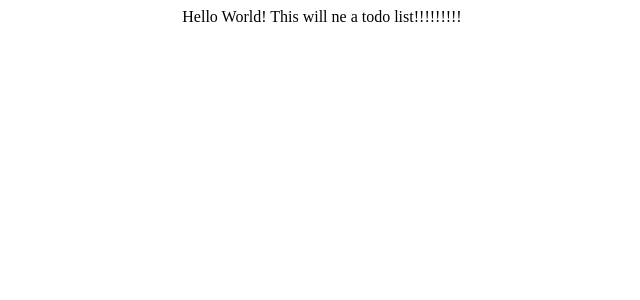
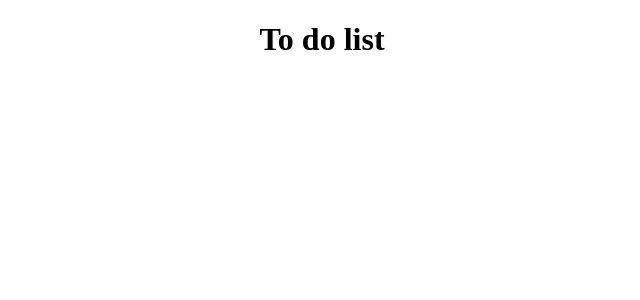
Before and after one commit to kevinrhidalgo/todo-react-prac, a React (Create React App) app: page / in a window 1280 px wide. Shown: the top 300 px of the page, without its empty margins (318-958 px from the left). Built offline with nearby package versions, Linux system fonts and the light colour scheme.

Commit message:
adding a component

```diff
--- a/src/App.js
+++ b/src/App.js
@@ -1,10 +1,12 @@
 import React from 'react'
 import './App.css';
+
+import Header from "./Header"
 
 function App() {
   return (
     <div className="App">
-     Hello World! This will ne a todo list!!!!!!!!!
+     <Header/>
     </div>
   );
 }
--- /dev/null
+++ b/src/Header.js
@@ -0,0 +1,11 @@
+import React from 'react'
+
+const Header = () => {
+    return (
+        <header>
+        <h1>To do list</h1>
+        </header>
+        );
+    };
+
+    export default Header;
```
